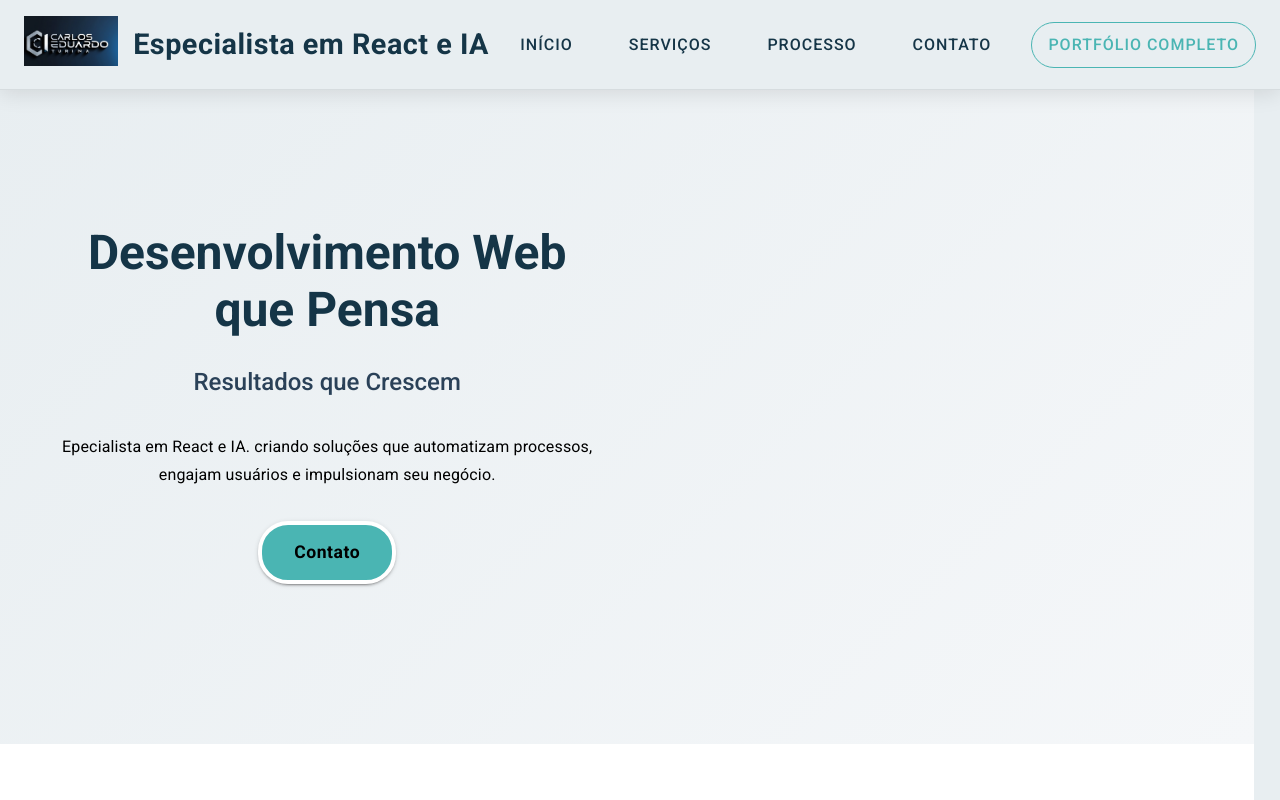
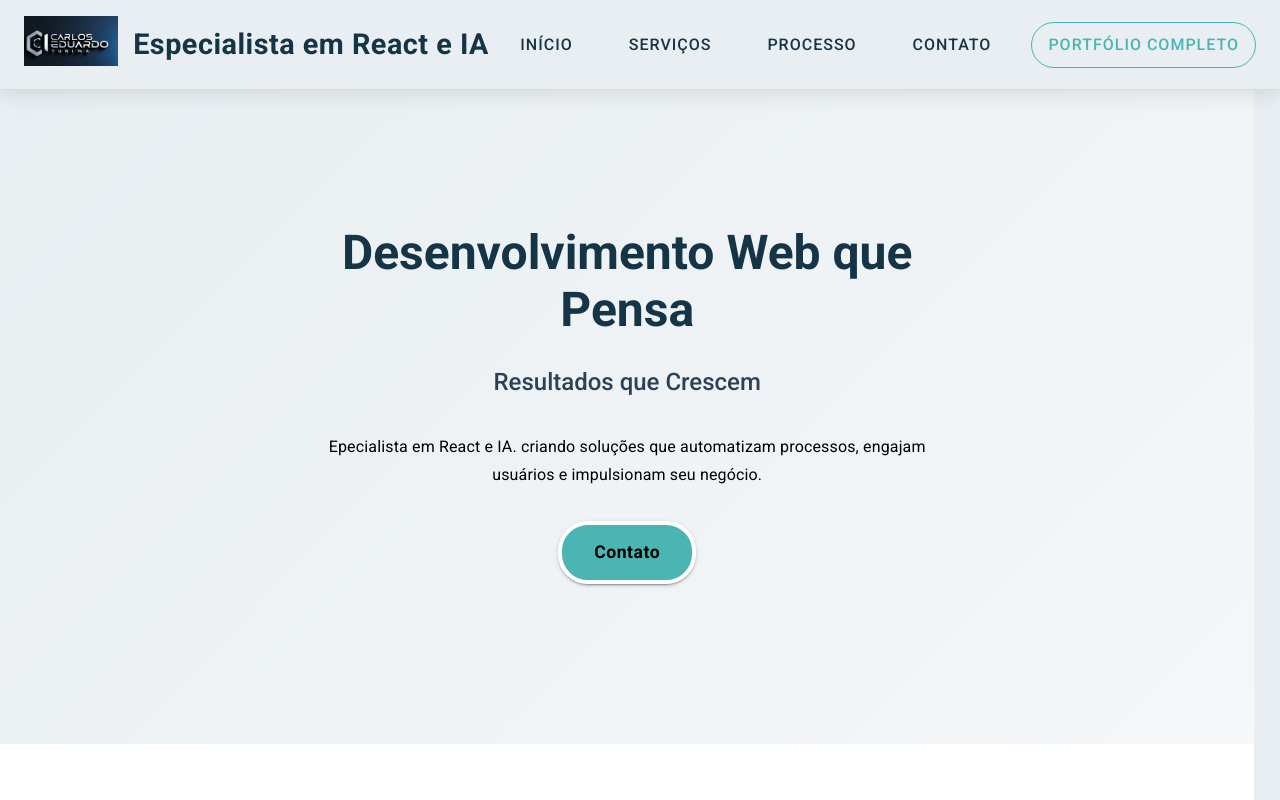
Before and after one commit to anirutsolrak/PortifolioAtualizado, a React (Vite) app in the folder project/: page / in a window 1280 px wide. Shown: the top 800 px of the page. Built offline with nearby package versions, Linux system fonts and the light colour scheme.

Commit message:
Updated DesignProcessBanner.jsx

```diff
--- a/project/src/componentes/ProcessoDeDesenvolvimento/DesignProcessBanner.jsx
+++ b/project/src/componentes/ProcessoDeDesenvolvimento/DesignProcessBanner.jsx
@@ -20,7 +20,7 @@ const DesignProcessBanner = () => {
     <HeroContainer>
       <Container maxWidth="lg" sx={{ position: 'relative', zIndex: 2, py: 8 }}>
         <Grid2 container spacing={6} alignItems="center">
-          <Grid2 size={{ xs: 12, md: 6 }} sx={{ order: { xs: 1, md: 2 } }}>
+          <Grid2 size={{ xs: 12, md: 12 }} sx={{ order: { xs: 1, md: 2 } }}>
            <Box
   sx={{
     textAlign: 'center',
```
